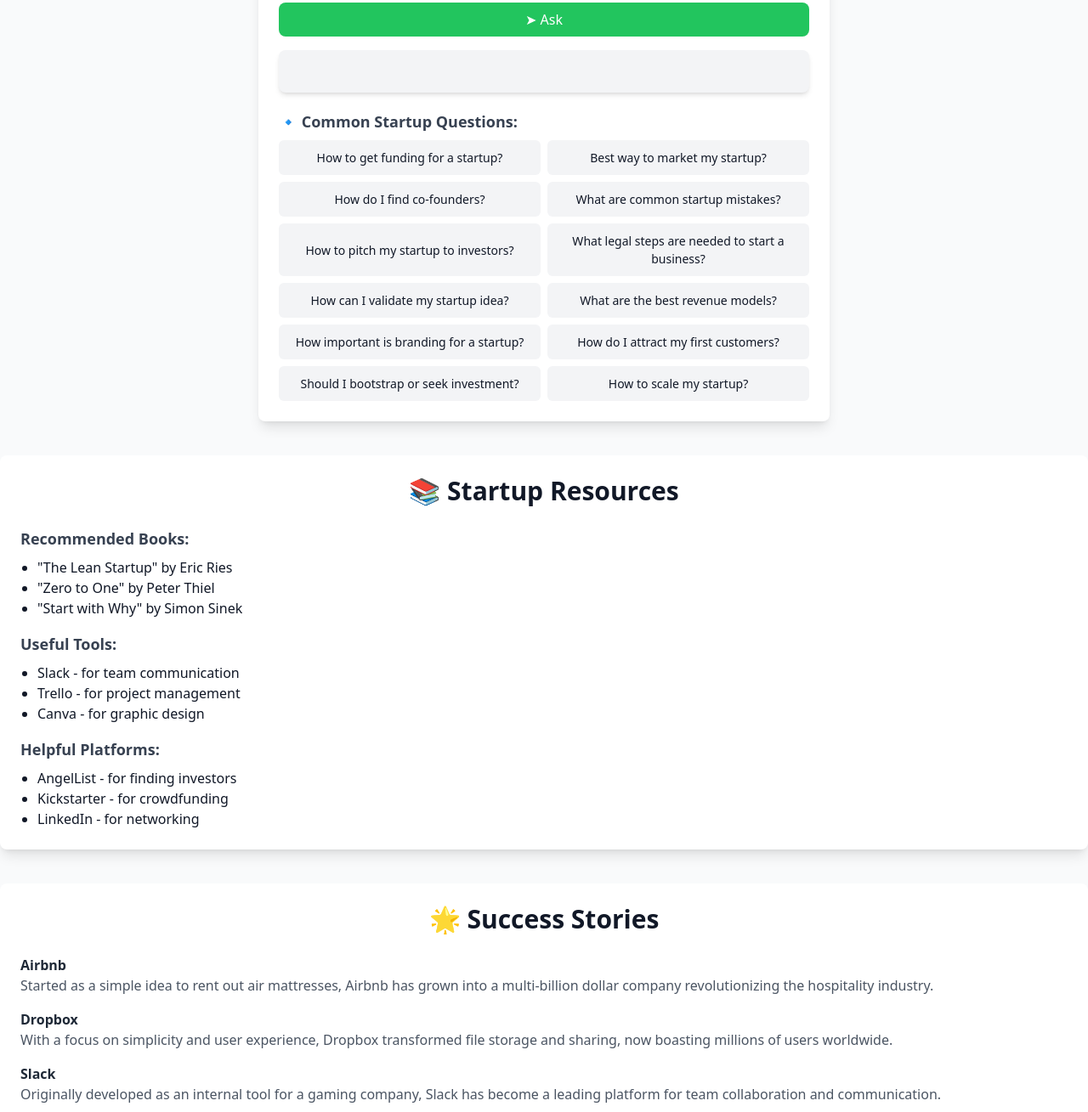
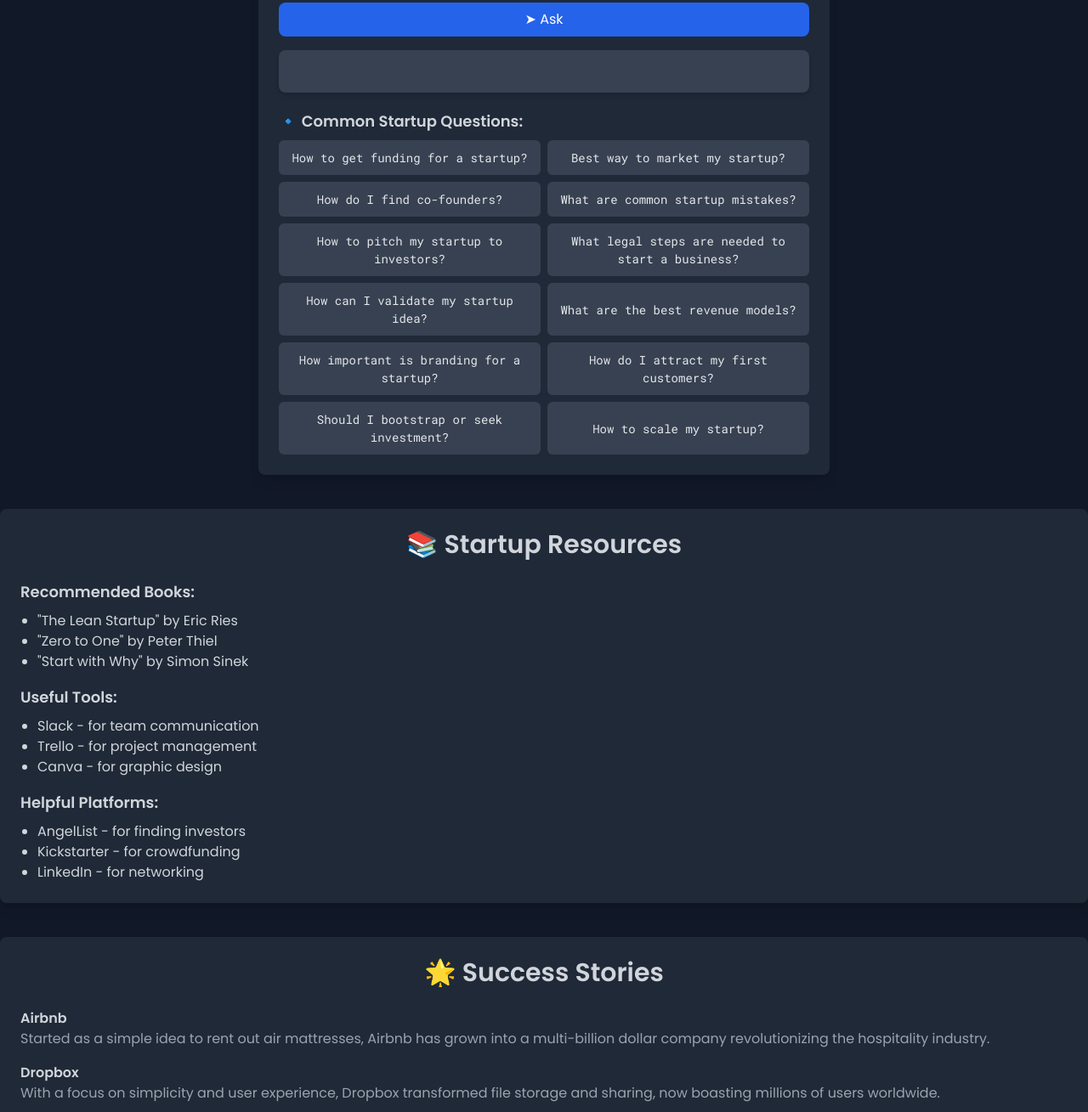
Before and after one commit to Ashutosh2705Yadav/Ai_Chat_Bot, a plain HTML site: page index.html in a window 1280 px wide. Shown: the part 271-1580 px from the top of the page at 85% size. Drawn offline with nearby package versions, Linux system fonts and the light colour scheme.

Commit message:
font changes

```diff
--- a/index.html
+++ b/index.html
@@ -4,12 +4,37 @@
     <meta charset="UTF-8">
     <meta name="viewport" content="width=device-width, initial-scale=1.0">
     <title>Startup Advisors & AI Chatbot</title>
+    <link href="https://fonts.googleapis.com/css2?family=Poppins:wght@300;400;600&family=Roboto+Mono:wght@300;400;600&display=swap" rel="stylesheet">
     <script src="https://cdn.tailwindcss.com"></script>
+    <style>
+        body {
+            font-family: 'Poppins', sans-serif;
+        }
+        .faq-btn {
+            background-color: #374151;
+            padding: 10px;
+            border-radius: 6px;
+            font-size: 14px;
+            cursor: pointer;
+            text-align: center;
+            transition: 0.3s;
+            font-family: 'Poppins', sans-serif;
+        }
+        .faq-btn:hover {
+            background-color: #4b5563;
+        }
+        #chatbotResponse, .faq-btn, .faq-section p {
+            font-family: 'Roboto Mono', monospace;
+        }
+        h1, h2, h3 {
+            font-family: 'Poppins', sans-serif;
+        }
+    </style>
 </head>
-<body class="bg-gray-50 text-gray-900">
+<body class="bg-gray-900 text-gray-200">
 
     <!-- Header -->
-    <header class="bg-blue-600 text-white py-6 shadow-lg">
+    <header class="bg-gray-800 text-white py-6 shadow-lg">
         <div class="container mx-auto text-center">
             <h1 class="text-3xl font-bold">🚀 Startup Advisor & AI Chatbot</h1>
             <p class="text-sm text-gray-200 mt-1">Get expert guidance and instant answers to your startup questions.</p>
@@ -17,8 +42,8 @@
     </header>
 
     <!-- Chatbot Section -->
-    <div class="container mx-auto p-6 mt-8 bg-white rounded-lg shadow-lg max-w-2xl">
-        <h2 class="text-2xl font-semibold text-gray-800 mb-4 text-center">💬 AI Startup Chatbot</h2>
+    <div class="container mx-auto p-6 mt-8 bg-gray-800 rounded-lg shadow-lg max-w-2xl">
+        <h2 class="text-2xl font-semibold text-gray-300 mb-4 text-center">💬 AI Startup Chatbot</h2>
 
         <div class="mb-3">
             <input type="text" id="userInput" placeholder="Ask something about startups..."
@@ -26,49 +51,49 @@
         </div>
 
         <button onclick="getChatbotResponse()"
-            class="bg-green-500 text-white px-6 py-2 rounded-lg hover:bg-green-700 transition w-full">
+            class="bg-blue-600 hover:bg-blue-800 text-white px-6 py-2 rounded-lg transition w-full">
             ➤ Ask
         </button>
 
-        <div id="chatbotResponse" class="mt-4 text-gray-700 p-3 bg-gray-100 rounded-lg shadow-md min-h-[50px]"></div>
+        <div id="chatbotResponse" class="mt-4 text-gray-300 p-3 bg-gray-700 rounded-lg shadow-md min-h-[50px]"></div>
 
         <!-- Suggested Questions -->
         <div class="mt-5">
-            <h3 class="text-lg font-semibold text-gray-700 mb-2">🔹 Common Startup Questions:</h3>
+            <h3 class="text-lg font-semibold text-gray-300 mb-2">🔹 Common Startup Questions:</h3>
             <div class="grid grid-cols-2 gap-2">
-                <button onclick="fillQuestion(this)" class="faq-btn">How to get funding for a startup?</button>
-                <button onclick="fillQuestion(this)" class="faq-btn">Best way to market my startup?</button>
-                <button onclick="fillQuestion(this)" class="faq-btn">How do I find co-founders?</button>
-                <button onclick="fillQuestion(this)" class="faq-btn">What are common startup mistakes?</button>
-                <button onclick="fillQuestion(this)" class="faq-btn">How to pitch my startup to investors?</button>
-                <button onclick="fillQuestion(this)" class="faq-btn">What legal steps are needed to start a business?</button>
-                <button onclick="fillQuestion(this)" class="faq-btn">How can I validate my startup idea?</button>
-                <button onclick="fillQuestion(this)" class="faq-btn">What are the best revenue models?</button>
-                <button onclick="fillQuestion(this)" class="faq-btn">How important is branding for a startup?</button>
-                <button onclick="fillQuestion(this)" class="faq-btn">How do I attract my first customers?</button>
-                <button onclick="fillQuestion(this)" class="faq-btn">Should I bootstrap or seek investment?</button>
-                <button onclick="fillQuestion(this)" class="faq-btn">How to scale my startup?</button>
+                <button onclick="fillQuestion(this)" class="faq-btn bg-gray-700 hover:bg-gray-600 text-gray-200">How to get funding for a startup?</button>
+                <button onclick="fillQuestion(this)" class="faq-btn bg-gray-700 hover:bg-gray-600 text-gray-200">Best way to market my startup?</button>
+                <button onclick="fillQuestion(this)" class="faq-btn bg-gray-700 hover:bg-gray-600 text-gray-200">How do I find co-founders?</button>
+                <button onclick="fillQuestion(this)" class="faq-btn bg-gray-700 hover:bg-gray-600 text-gray-200">What are common startup mistakes?</button>
+                <button onclick="fillQuestion(this)" class="faq-btn bg-gray-700 hover:bg-gray-600 text-gray-200">How to pitch my startup to investors?</button>
+                <button onclick="fillQuestion(this)" class="faq-btn bg-gray-700 hover:bg-gray-600 text-gray-200">What legal steps are needed to start a business?</button>
+                <button onclick="fillQuestion(this)" class="faq-btn bg-gray-700 hover:bg-gray-600 text-gray-200">How can I validate my startup idea?</button>
+                <button onclick="fillQuestion(this)" class="faq-btn bg-gray-700 hover:bg-gray-600 text-gray-200">What are the best revenue models?</button>
+                <button onclick="fillQuestion(this)" class="faq-btn bg-gray-700 hover:bg-gray-600 text-gray-200">How important is branding for a startup?</button>
+                <button onclick="fillQuestion(this)" class="faq-btn bg-gray-700 hover:bg-gray-600 text-gray-200">How do I attract my first customers?</button>
+                <button onclick="fillQuestion(this)" class="faq-btn bg-gray-700 hover:bg-gray-600 text-gray-200">Should I bootstrap or seek investment?</button>
+                <button onclick="fillQuestion(this)" class="faq-btn bg-gray-700 hover:bg-gray-600 text-gray-200">How to scale my startup?</button>
             </div>
         </div>
     </div>
 
     <!-- Startup Resources Section -->
-    <div class="container mx-auto p-6 mt-10 bg-white rounded-lg shadow-lg">
-        <h2 class="text-3xl font-bold text-center mb-6">📚 Startup Resources</h2>
-        <h3 class="text-lg font-semibold text-gray-700 mb-2">Recommended Books:</h3>
-        <ul class="list-disc pl-5 mb-4">
+    <div class="container mx-auto p-6 mt-10 bg-gray-800 rounded-lg shadow-lg">
+        <h2 class="text-3xl font-bold text-center mb-6 text-gray-300">📚 Startup Resources</h2>
+        <h3 class="text-lg font-semibold text-gray-300 mb-2">Recommended Books:</h3>
+        <ul class="list-disc pl-5 mb-4 text-gray-300">
             <li>"The Lean Startup" by Eric Ries</li>
             <li>"Zero to One" by Peter Thiel</li>
             <li>"Start with Why" by Simon Sinek</li>
         </ul>
-        <h3 class="text-lg font-semibold text-gray-700 mb-2">Useful Tools:</h3>
-        <ul class="list-disc pl-5 mb-4">
+        <h3 class="text-lg font-semibold text-gray-300 mb-2">Useful Tools:</h3>
+        <ul class="list-disc pl-5 mb-4 text-gray-300">
             <li>Slack - for team communication</li>
             <li>Trello - for project management</li>
             <li>Canva - for graphic design</li>
         </ul>
-        <h3 class="text-lg font-semibold text-gray-700 mb-2">Helpful Platforms:</h3>
-        <ul class="list-disc pl-5">
+        <h3 class="text-lg font-semibold text-gray-300 mb-2">Helpful Platforms:</h3>
+        <ul class="list-disc pl-5 text-gray-300">
             <li>AngelList - for finding investors</li>
             <li>Kickstarter - for crowdfunding</li>
             <li>LinkedIn - for networking</li>
@@ -76,38 +101,38 @@
     </div>
 
     <!-- Success Stories Section -->
-    <div class="container mx-auto p-6 mt-10 bg-white rounded-lg shadow-lg">
-        <h2 class="text-3xl font-bold text-center mb-6">🌟 Success Stories</h2>
+    <div class="container mx-auto p-6 mt-10 bg-gray-800 rounded-lg shadow-lg">
+        <h2 class="text-3xl font-bold text-center mb-6 text-gray-300">🌟 Success Stories</h2>
         <div class="mb-4">
-            <h3 class="font-semibold text-gray-800">Airbnb</h3>
-            <p class="text-gray-600">Started as a simple idea to rent out air mattresses, Airbnb has grown into a multi-billion dollar company revolutionizing the hospitality industry.</p>
+            <h3 class="font-semibold text-gray-300">Airbnb</h3>
+            <p class="text-gray-400">Started as a simple idea to rent out air mattresses, Airbnb has grown into a multi-billion dollar company revolutionizing the hospitality industry.</p>
         </div>
         <div class="mb-4">
-            <h3 class="font-semibold text-gray-800">Dropbox</h3>
-            <p class="text-gray-600">With a focus on simplicity and user experience, Dropbox transformed file storage and sharing, now boasting millions of users worldwide.</p>
+            <h3 class="font-semibold text-gray-300">Dropbox</h3>
+            <p class="text-gray-400">With a focus on simplicity and user experience, Dropbox transformed file storage and sharing, now boasting millions of users worldwide.</p>
         </div>
         <div class="mb-4">
-            <h3 class="font-semibold text-gray-800">Slack</h3>
-            <p class="text-gray-600">Originally developed as an internal tool for a gaming company, Slack has become a leading platform for team collaboration and communication.</p>
+            <h3 class="font-semibold text-gray-300">Slack</h3>
+            <p class="text-gray-400">Originally developed as an internal tool for a gaming company, Slack has become a leading platform for team collaboration and communication.</p>
         </div>
     </div>
 
     <!-- FAQ Section -->
-    <div class="container mx-auto p-6 mt-10 bg-white rounded-lg shadow-lg">
-        <h2 class="text-3xl font-bold text-center mb-6">❓ Frequently Asked Questions</h2>
+    <div class="container mx-auto p-6 mt-10 bg-gray-800 rounded-lg shadow-lg">
+        <h2 class="text-3xl font-bold text-center mb-6 text-gray-300">❓ Frequently Asked Questions</h2>
         <div class="mb-4">
-            <h3 class="font-semibold text-gray-800">What is the best way to validate a startup idea?</h3>
-            <p class="text-gray-600">To validate a startup idea, you should start by conducting market research to understand your target audience. Creating a minimum viable product (MVP) and gathering feedback from early users can also provide valuable insights. Running surveys and analyzing competitors can help you refine your concept and ensure there's a demand for your solution.</p>
+            <h3 class="font-semibold text-gray-300">What is the best way to validate a startup idea?</h3>
+            <p class="text-gray-400">To validate a startup idea, you should start by conducting market research to understand your target audience. Creating a minimum viable product (MVP) and gathering feedback from early users can also provide valuable insights. Running surveys and analyzing competitors can help you refine your concept and ensure there's a demand for your solution.</p>
         </div>
         <div class="mb-4">
-            <h3 class="font-semibold text-gray-800">How can I effectively market my startup?</h3>
-            <p class="text-gray-600">Effective marketing for a startup involves identifying your target audience and tailoring your message accordingly. Utilize digital marketing strategies such as social media advertising, content marketing, and email campaigns. Collaborating with influencers and leveraging SEO can also enhance your visibility. Remember to track your marketing efforts and adjust your strategies based on performance data.</p>
+            <h3 class="font-semibold text-gray-300">How can I effectively market my startup?</h3>
+            <p class="text-gray-400">Effective marketing for a startup involves identifying your target audience and tailoring your message accordingly. Utilize digital marketing strategies such as social media advertising, content marketing, and email campaigns. Collaborating with influencers and leveraging SEO can also enhance your visibility. Remember to track your marketing efforts and adjust your strategies based on performance data.</p>
         </div>
     </div>
 
     <!-- Startup Advisors Section -->
     <div class="container mx-auto p-6 mt-10">
-        <h2 class="text-3xl font-bold text-center mb-6">🔍 Meet Your Startup Advisors</h2>
+        <h2 class="text-3xl font-bold text-center mb-6 text-gray-300">🔍 Meet Your Startup Advisors</h2>
 
         <!-- Advisors Grid (Always Visible) -->
         <div id="advisors" class="grid grid-cols-1 sm:grid-cols-2 lg:grid-cols-3 gap-6">
@@ -117,20 +142,6 @@
 
     <script src="script.js"></script>
 
-    <style>
-        .faq-btn {
-            background-color: #f3f4f6;
-            padding: 10px;
-            border-radius: 6px;
-            font-size: 14px;
-            cursor: pointer;
-            text-align: center;
-            transition: 0.3s;
-        }
-        .faq-btn:hover {
-            background-color: #d1d5db;
-        }
-    </style>
     <script>
         document.addEventListener("DOMContentLoaded", () => {
     loadAdvisors();
@@ -148,9 +159,9 @@
     ];
 
     advisorsContainer.innerHTML = advisors.map(advisor => `
-        <div class="bg-white p-6 rounded-2xl shadow-lg hover:shadow-2xl transition duration-300">
-            <h2 class="text-2xl font-semibold text-gray-800">${advisor.name}</h2>
-            <p class="text-gray-600 text-lg">${advisor.expertise}</p>
+        <div class="bg-gray-800 p-6 rounded-2xl shadow-lg hover:shadow-2xl transition duration-300">
+            <h2 class="text-2xl font-semibold text-gray-300">${advisor.name}</h2>
+            <p class="text-gray-400 text-lg">${advisor.expertise}</p>
             <p class="text-gray-500 text-sm mt-2">📍 ${advisor.location}</p>
             <a href="${advisor.profile}" target="_blank"
                 class="mt-4 inline-block bg-blue-500 text-white px-4 py-2 rounded-lg shadow-md hover:bg-blue-700 transition">
```
